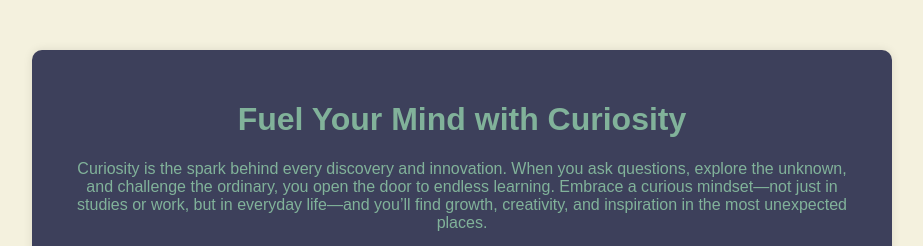
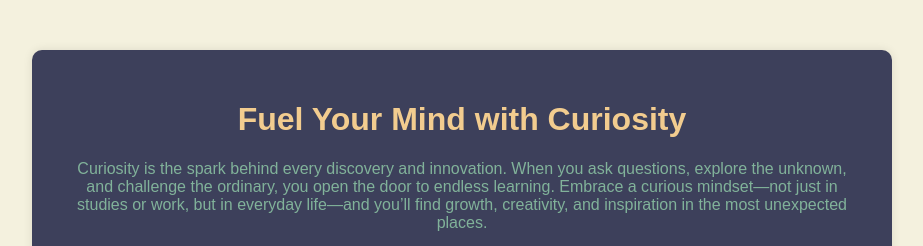
Before and after one commit to roushanraj16/project_task1, a plain HTML site: page index.html in a window 1280 px wide. Shown: the top 246 px of the page, without its empty margins (178-1101 px from the left). Drawn offline with Linux system fonts and the light colour scheme.

Commit message:
Update style.css

```diff
--- a/style.css
+++ b/style.css
@@ -41,4 +41,5 @@ button:hover {
 
 h1{
     font-family: papyrus,fantasy,cursive;
+    color:#F2CC8F;
 }
```
